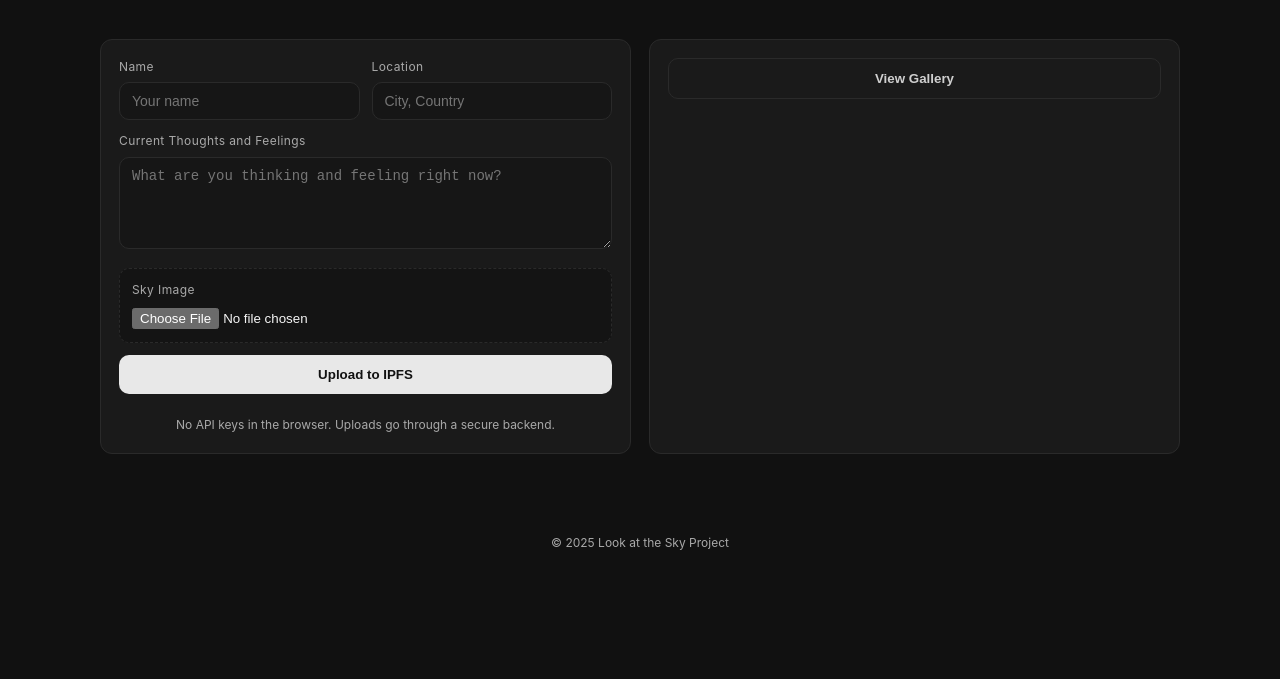
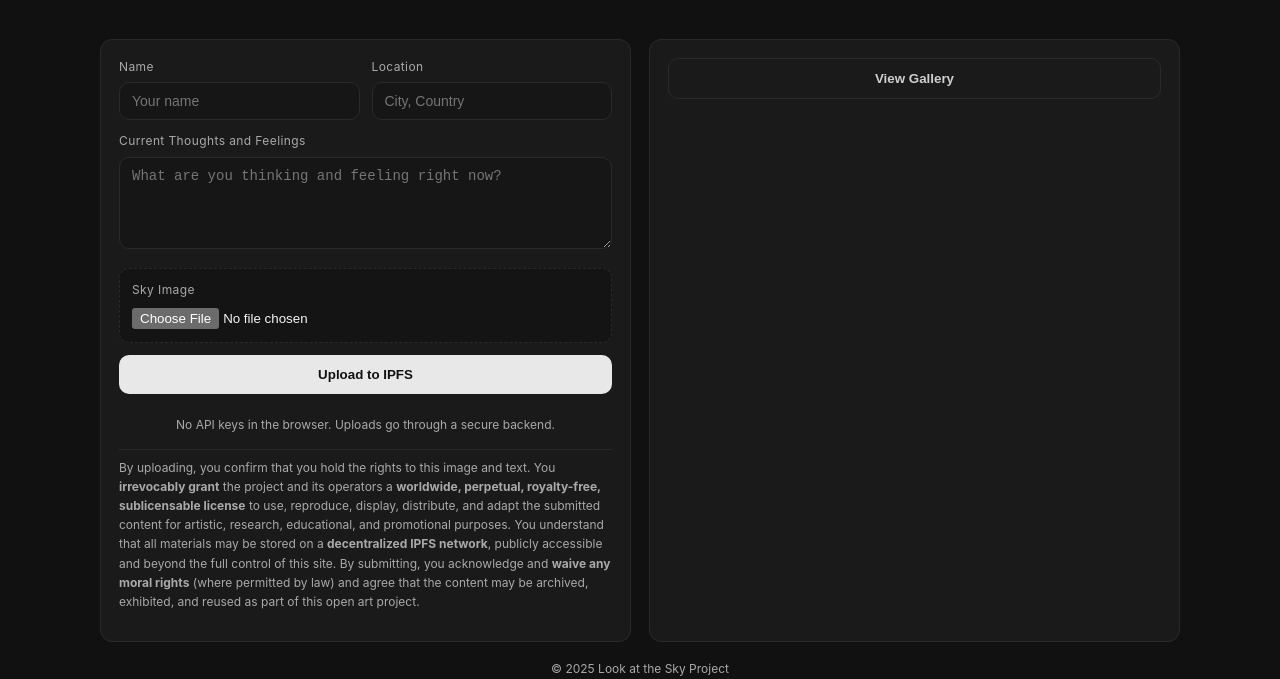
Before and after one commit to YangLiu044/skyproject_static, a plain HTML site: page index.html in a window 1280 px wide. Shown: the part 151-830 px from the top of the page. Before the commit the page ends 800 px from the top, so only its background shows below. Drawn offline with Linux system fonts and the light colour scheme.

Commit message:
Update index.html

```diff
--- a/index.html
+++ b/index.html
@@ -126,6 +126,14 @@
       background: #141414;
       margin-bottom: 12px;
     }
+    .terms {
+  font-size: 12px;
+  line-height: 1.6;
+  color: var(--muted);
+  border-top: 1px solid var(--line);
+  margin-top: 14px;
+  padding-top: 8px;
+}
     .gallery-item img { width: 100%; border-radius: 8px; margin: 8px 0; display:block; }
     footer { color: var(--muted); font-size: 12px; text-align: center; }
     .hidden { display: none !important; }
@@ -167,6 +175,17 @@
         <button id="submitBtn" type="submit">Upload to IPFS</button>
         <div class="note">No API keys in the browser. Uploads go through a secure backend.</div>
       </form>
+      <p class="terms">
+  By uploading, you confirm that you hold the rights to this image and text.
+  You <strong>irrevocably grant</strong> the project and its operators a
+  <strong>worldwide, perpetual, royalty-free, sublicensable license</strong>
+  to use, reproduce, display, distribute, and adapt the submitted content for
+  artistic, research, educational, and promotional purposes.
+  You understand that all materials may be stored on a <strong>decentralized IPFS network</strong>,
+  publicly accessible and beyond the full control of this site.
+  By submitting, you acknowledge and <strong>waive any moral rights</strong> (where permitted by law)
+  and agree that the content may be archived, exhibited, and reused as part of this open art project.
+</p>
 
       <div id="result" class="result hidden"></div>
       <div id="error" class="error hidden"></div>
```
